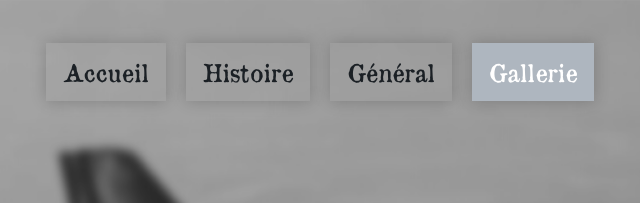
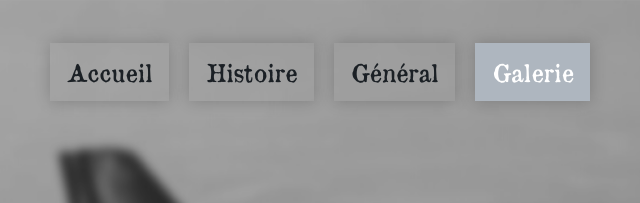
Before and after one commit to GandalfLeJoyeux/SAE14, a plain HTML site: page page4.html in a window 1280 px wide. Shown: the top 203 px of the page, 320-960 px from the left. Drawn offline with Linux system fonts and the light colour scheme.

Commit message:
Update page4.html

```diff
--- a/page4.html
+++ b/page4.html
@@ -16,7 +16,7 @@
           <a href="index.html">Accueil</a>
           <a href="page2.html">Histoire</a>
           <a href="page3.html">Général</a>
-          <a class="active" href="page4.html">Gallerie</a>
+          <a class="active" href="page4.html">Galerie</a>
         </nav>
     </div>
     <div class="principal">
```
